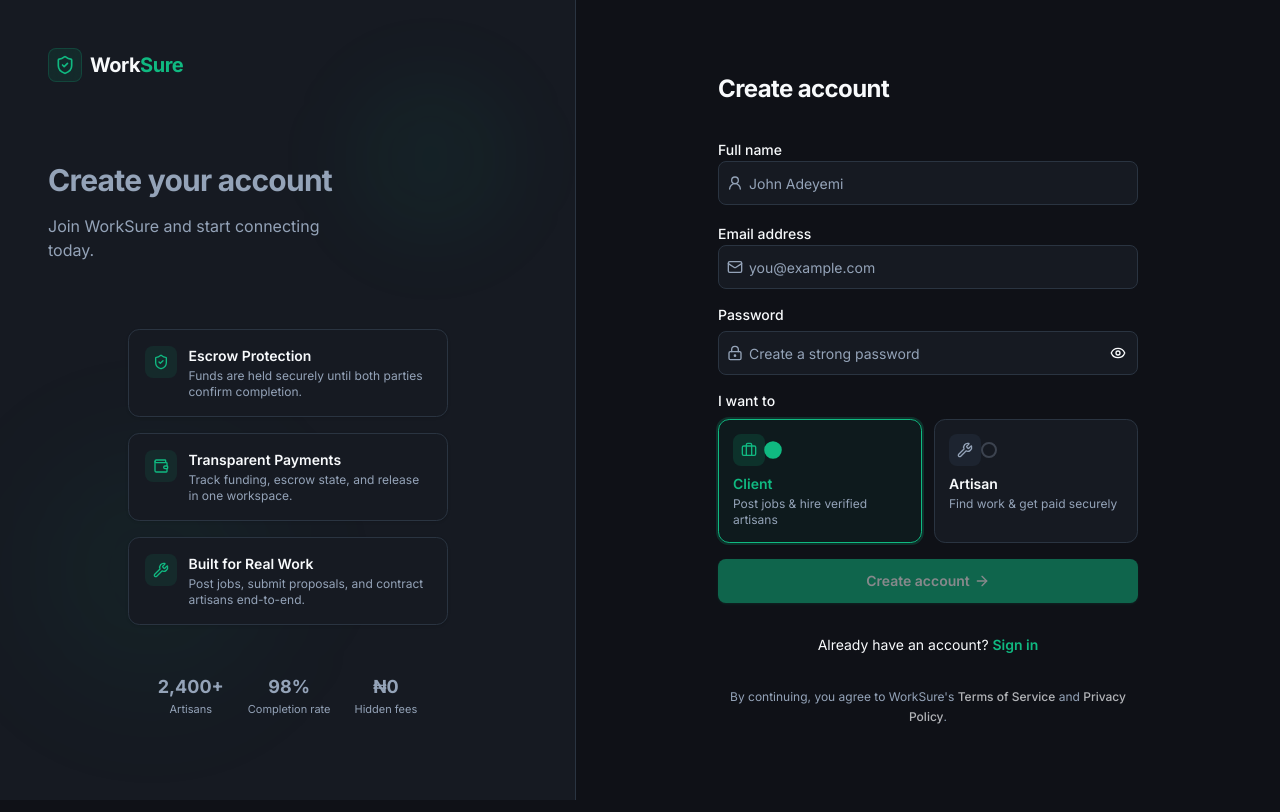
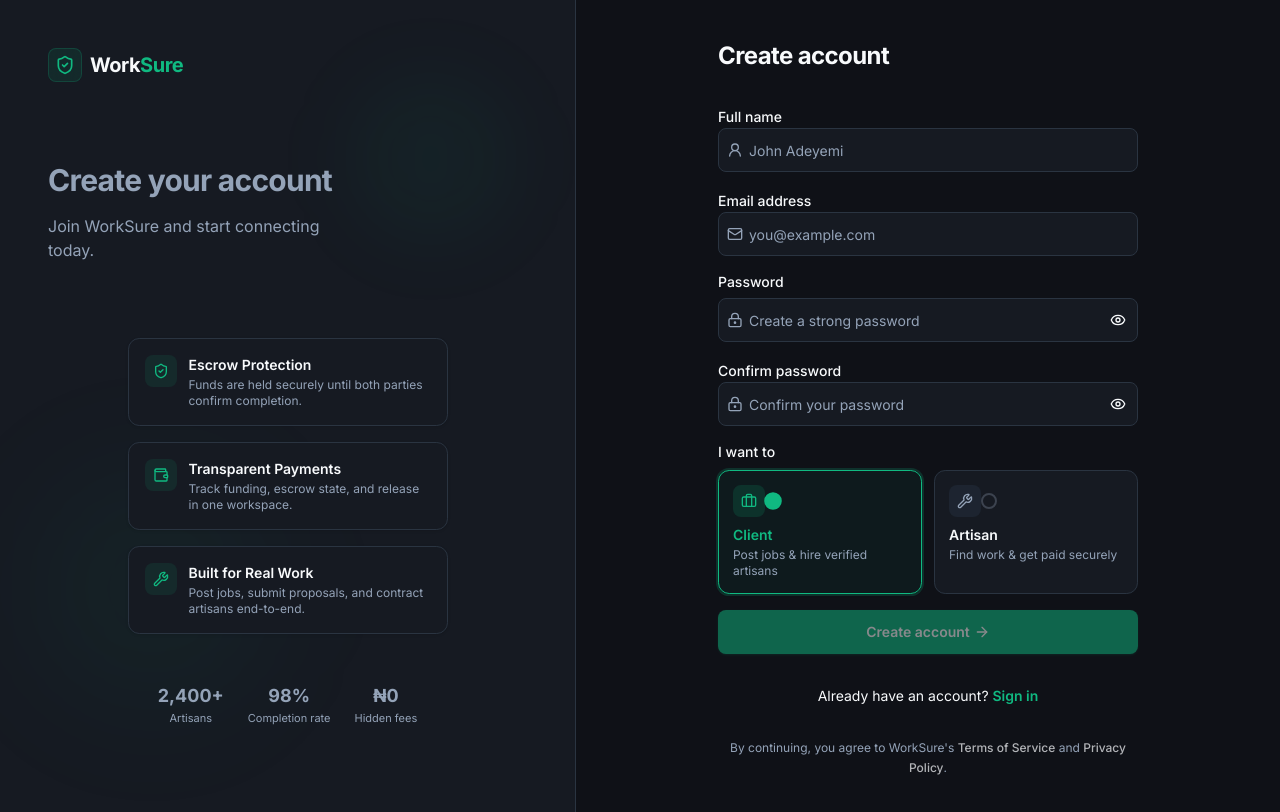
Before and after one commit to Anaspropro/worksure-ui, a Next.js app: page /auth/register in a window 1280 px wide. Shown: the top 812 px of the page. Built offline with nearby package versions, Linux system fonts and the light colour scheme; what openapi-fetch would draw is missing.

Commit message:
fix(auth): fix logout cookie deletion and add confirm password to register

```diff
--- a/src/app/api/proxy/[...path]/route.ts
+++ b/src/app/api/proxy/[...path]/route.ts
@@ -111,8 +111,20 @@ async function forwardRequest(request: NextRequest, context: RouteContext) {
   }
 
   if (shouldClearSession) {
-    response.cookies.delete(TOKEN_KEY);
-    response.cookies.delete(SESSION_HINT_KEY);
+    response.cookies.set(TOKEN_KEY, "", {
+      httpOnly: true,
+      secure: process.env.NODE_ENV === "production",
+      sameSite: "lax",
+      path: "/",
+      maxAge: 0,
+    });
+    response.cookies.set(SESSION_HINT_KEY, "", {
+      httpOnly: false,
+      secure: process.env.NODE_ENV === "production",
+      sameSite: "lax",
+      path: "/",
+      maxAge: 0,
+    });
   }
 
   return response;
--- a/src/components/auth/AuthForm.tsx
+++ b/src/components/auth/AuthForm.tsx
@@ -96,6 +96,8 @@ export default function AuthForm({ mode }: { mode: AuthMode }) {
   const [email, setEmail] = useState("");
   const [password, setPassword] = useState("");
   const [showPassword, setShowPassword] = useState(false);
+  const [confirmPassword, setConfirmPassword] = useState("");
+  const [showConfirmPassword, setShowConfirmPassword] = useState(false);
   const [role, setRole] = useState<UserRole>("CLIENT");
   const hasHydrated = useSyncExternalStore(
     () => () => {},
@@ -140,6 +142,11 @@ export default function AuthForm({ mode }: { mode: AuthMode }) {
       return;
     }
 
+    if (mode === "register" && password !== confirmPassword) {
+      toast.error("Passwords do not match.");
+      return;
+    }
+
     const toastId = toast.loading("Creating your account...");
     registerMutation.mutate(
       { name: trimmedName, email: normalizedEmail, password, role },
@@ -149,6 +156,7 @@ export default function AuthForm({ mode }: { mode: AuthMode }) {
           setName("");
           setEmail("");
           setPassword("");
+          setConfirmPassword("");
           setRole("CLIENT");
           window.location.replace(`/auth/verify-email?email=${encodeURIComponent(user.email)}`);
         },
@@ -389,6 +397,47 @@ export default function AuthForm({ mode }: { mode: AuthMode }) {
               </InputGroup>
             </motion.div>
 
+            {/* Confirm Password — register only */}
+            {mode === "register" && (
+              <motion.div
+                className="space-y-1.5"
+                custom={passwordIdx + 0.5}
+                variants={formFieldVariants}
+                initial="hidden"
+                animate="visible"
+              >
+                <label className="text-sm font-medium text-foreground" htmlFor="confirm-password">
+                  Confirm password
+                </label>
+                <InputGroup className="h-11 rounded-lg border-border bg-input">
+                  <InputGroupAddon>
+                    <InputGroupText>
+                      <LockKeyhole className="size-4 text-muted-foreground" />
+                    </InputGroupText>
+                  </InputGroupAddon>
+                  <InputGroupInput
+                    id="confirm-password"
+                    placeholder="Confirm your password"
+                    type={showConfirmPassword ? "text" : "password"}
+                    autoComplete="new-password"
+                    value={confirmPassword}
+                    onChange={(e) => setConfirmPassword(e.target.value)}
+                  />
+                  <InputGroupAddon align="inline-end">
+                    <InputGroupButton
+                      type="button"
+                      variant="ghost"
+                      size="icon-sm"
+                      onClick={() => setShowConfirmPassword((v) => !v)}
+                      aria-label={showConfirmPassword ? "Hide password" : "Show password"}
+                    >
+                      {showConfirmPassword ? <EyeOff className="size-4" /> : <Eye className="size-4" />}
+                    </InputGroupButton>
+                  </InputGroupAddon>
+                </InputGroup>
+              </motion.div>
+            )}
+
             {/* Role selector — register only */}
             {mode === "register" && (
               <motion.fieldset
```
